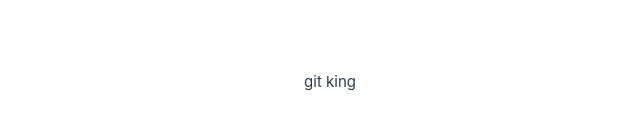
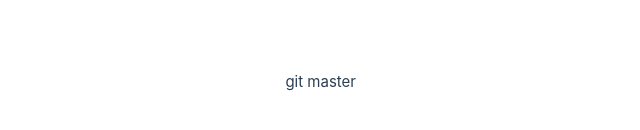
Before and after one commit to DJRockTime/XiaoTuXianMall, a Vue app: page / in a window 1280 px wide. Shown: the part 318-448 px from the top of the page, without its empty margins (284-924 px from the left). Built offline with nearby package versions, Linux system fonts and the light colour scheme.

Commit message:
20230610-2233

```diff
--- a/src/App.vue
+++ b/src/App.vue
@@ -1,5 +1,5 @@
 <template>
-    <div>git king</div>
+    <div>git master</div>
 </template>
 
 <script setup></script>
```
